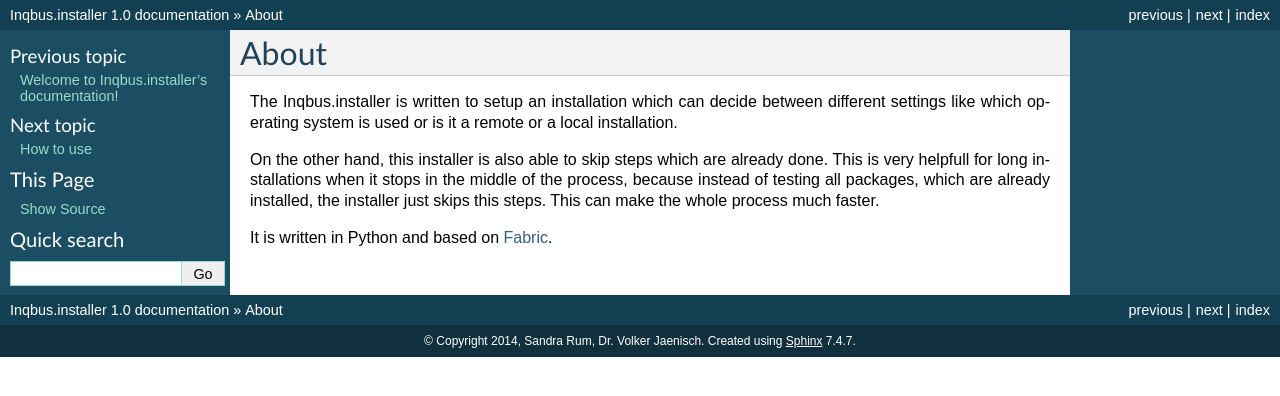
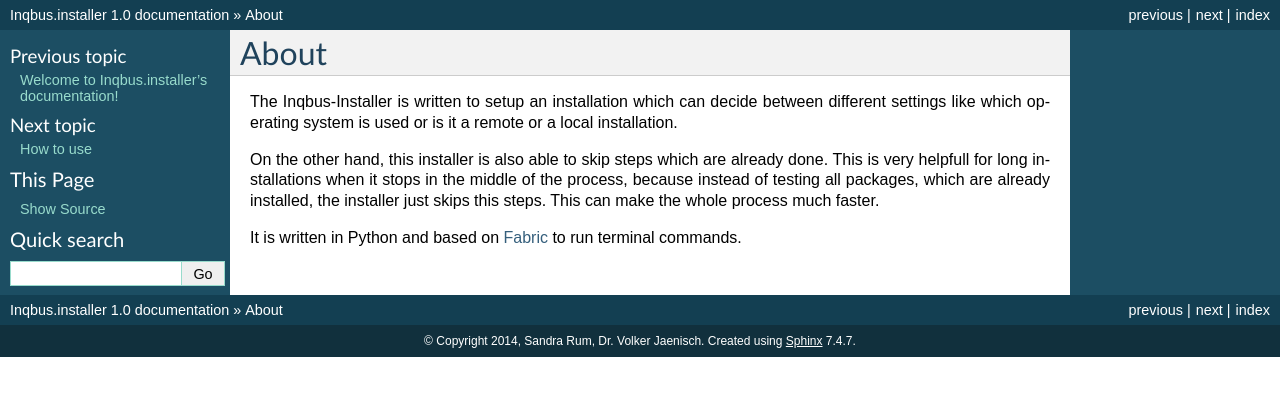
Before and after one commit to volkerjaenisch/inqbus.installer, a Sphinx documentation site: the page built from doc/source/about.rst, in a window 1280 px wide. Shown: the top 396 px of the page. Built offline with Sphinx 7.4.7, drawn with Linux system fonts in a browser that asks for light colours.

Commit message:
Changed project-name and last sentence to make it more readable.

```diff
--- a/doc/source/about.rst
+++ b/doc/source/about.rst
@@ -1,7 +1,7 @@
 About
 =====
 
-The Inqbus.installer is written to setup an installation which can decide
+The Inqbus-Installer is written to setup an installation which can decide
 between different settings like which operating system is used or is it a
 remote or a local installation.
 
@@ -11,6 +11,6 @@ of the process, because instead of testing all packages, which are already
 installed, the installer just skips this steps. This can make the whole process
 much faster.
 
-It is written in Python and based on `Fabric`_.
+It is written in Python and based on `Fabric`_ to run terminal commands.
 
 .. _Fabric: http://docs.fabfile.org/en/1.8/
```
